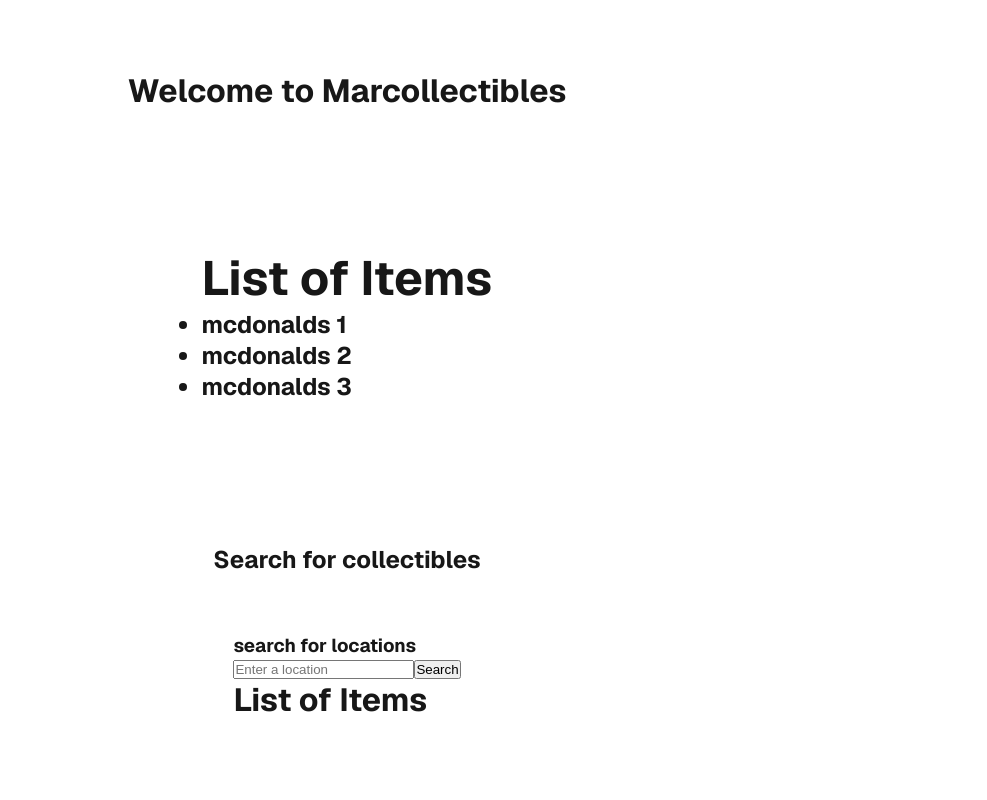
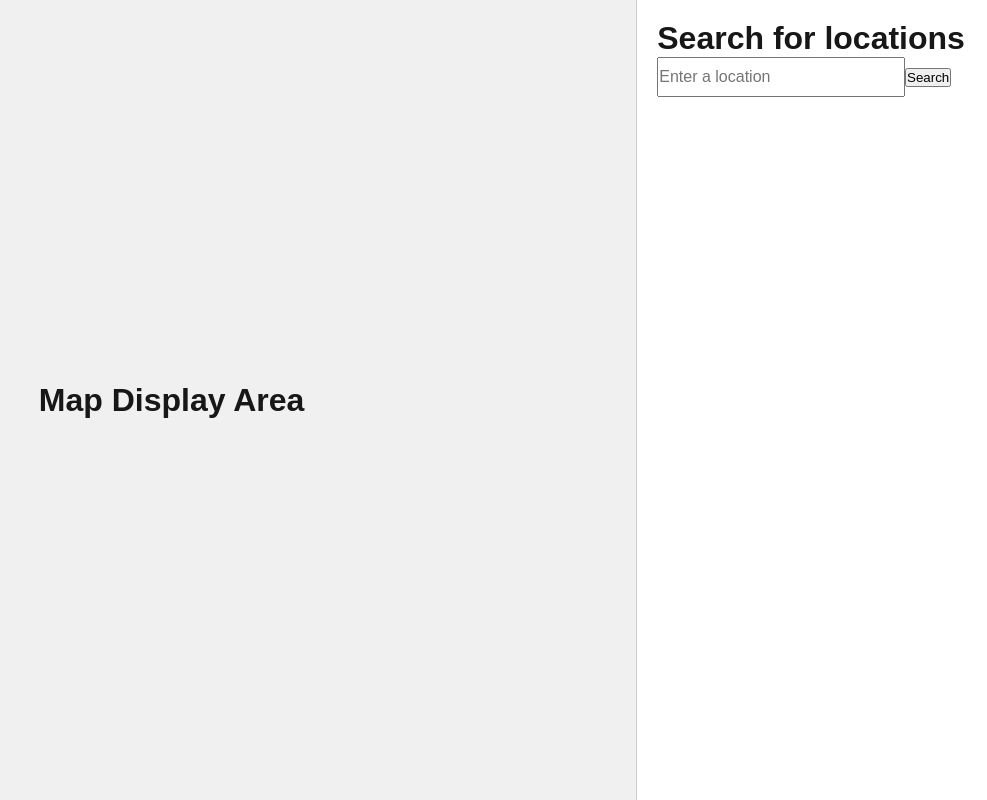
Before and after one commit to Elizabeth-327/MarcoticsMarcollectibles, a Next.js app in the folder marcotics-marcollectibles/: page / in a window 1280 px wide. Shown: the whole page, without its empty margins (293-1280 px from the left). Built offline with nearby package versions, Linux system fonts and the light colour scheme.

Commit message:
changed and separated list from searchbar

```diff
--- a/marcotics-marcollectibles/src/Hooks/SearchBar.tsx
+++ b/marcotics-marcollectibles/src/Hooks/SearchBar.tsx
@@ -1,12 +1,13 @@
 "use client";
-import {useState} from 'react';
-import List from '@/UI/list';
+import { useState } from "react";
 
+interface SearchBarProps {
+  onSearch: (results: string[]) => void; // Prop to pass search results
+}
 
-export default function SearchBar() {
+export default function SearchBar({ onSearch }: SearchBarProps) {
   const [data, setData] = useState<string[] | null>(null);
-  const [pending, setPending ] = useState(false);
-
+  const [pending, setPending] = useState(false);
 
   const handleSubmit = async (event: React.FormEvent<HTMLFormElement>) => {
     event.preventDefault();
@@ -16,26 +17,36 @@ export default function SearchBar() {
 
     // Simulate an API call
     await new Promise((resolve) => setTimeout(resolve, 2000));
-    const mockResults = [ `${query}mcdonalds 1`, `${query} mcdonalds 2`, `${query}mcdonalds 3`];
+    const mockResults = [
+      `${query} mcdonalds 1`,
+      `${query} mcdonalds 2`,
+      `${query} mcdonalds 3`,
+    ];
     setData(mockResults);
+    onSearch(mockResults); // Pass results to parent component
     setPending(false);
-  }
-
+  };
 
   return (
     <form onSubmit={handleSubmit}>
-      <h3>search for locations </h3>
-      <input type="text" name="Search" disabled={pending} placeholder='Enter a location'/>
+      <input
+        type="text"
+        name="Search"
+        disabled={pending}
+        placeholder="Enter a location"
+        style={{ width: "80%", height: "40px", fontSize: "16px" }}
+      />
       <button type="submit" disabled={pending}>
         {pending ? "Searching..." : "Search"}
       </button>
       <br />
-      <p>{pending
-      ? "Loading..."
-      :  data
-      ? `Here are the closest resutls to your search:`
-      :  ""}</p>
-      <List items={data || []} />
-      </form>
+      <p>
+        {pending
+          ? "Loading..."
+          : data
+          ? `Here are the closest results to your search:`
+          : ""}
+      </p>
+    </form>
   );
 }
--- a/marcotics-marcollectibles/src/UI/list.tsx
+++ b/marcotics-marcollectibles/src/UI/list.tsx
@@ -5,7 +5,6 @@ interface ListProps {
   export default function List({ items }: ListProps) {
     return (
       <div>
-        <h1>List of Items</h1>
         <ul>
           {items.map((item, index) => (
             <li key={index}>{item}</li>
--- a/marcotics-marcollectibles/src/app/page.module.css
+++ b/marcotics-marcollectibles/src/app/page.module.css
@@ -166,3 +166,39 @@ a.secondary {
     filter: invert();
   }
 }
+
+.container {
+  display: flex;
+  height: 100vh; /* Full viewport height */
+  width: 100vw; /* Full viewport width */
+}
+
+.mapArea {
+  flex: 3; /* Take up 3/4 of the width */
+  background-color: #f0f0f0; /* Light gray background for the map area */
+  display: flex;
+  justify-content: center;
+  align-items: center;
+  border-right: 1px solid #ccc; /* Optional border to separate map and sidebar */
+}
+
+.sidebar {
+  flex: 1; /* Take up 1/4 of the width */
+  display: flex;
+  flex-direction: column;
+  padding: 20px;
+  background-color: #ffffff; /* White background for the sidebar */
+}
+
+.searchBar {
+  margin-bottom: 20px;
+width: 100vw;
+}
+
+.resultList {
+  flex-grow: 1; /* Allow the result list to grow and take up remaining space */
+  overflow-y: auto; /* Add scroll if the list is too long */
+  margin-top: 20px;
+  border-top: 1px solid #ccc; /* Optional border to separate search bar and results */
+  padding-top: 10px;
+}
--- a/marcotics-marcollectibles/src/app/page.tsx
+++ b/marcotics-marcollectibles/src/app/page.tsx
@@ -1,19 +1,44 @@
+"use client";
 import Image from "next/image";
 import styles from "./page.module.css";
 import List from "@/UI/list";
 import SearchBar from "@/Hooks/SearchBar";
+import { useState } from "react";
 
 export default function Home() {
   const listItems: string[] = ["mcdonalds 1", "mcdonalds 2", "mcdonalds 3"];
+  const [ListItems, setListItems] = useState<string[]>([]);
+  const [isQueryDone, setIsQueryDone] = useState(false);
+  const handleSearchResults = (results: string[]) => {
+    setListItems(results);
+    setIsQueryDone(true);
+  };
 
   return (
-    <div className={styles.page}>
-      <h1>Welcome to Marcollectibles</h1>
-      <h2><List items={listItems} /></h2>
+    <div className={styles.container}>
+      {/* map area */}
+    < div className={styles.mapArea}>
+      <h1> Map Display Area</h1>
+      <h1>{/*add map component here */ }</h1>
 
+      </div>
+      {/* sidebar area */}
 
-      <h2>Search for collectibles</h2>
-      <SearchBar />
+      <div className={styles.sidebar}>
+        <div className={styles.SearchBar}>
+          {/* Search bar comonent receives items and displays the list*/}
+        <h1>Search for locations</h1>
+        <SearchBar
+            onSearch={(results: string[]) => {
+              handleSearchResults(results);
+
+            }}
+          />
+          {/*conditionally render the list based on the search results*/}
+
+        { isQueryDone && <List items={listItems} />}
+      </div>
+      </div>
     </div>
 
   );
```
